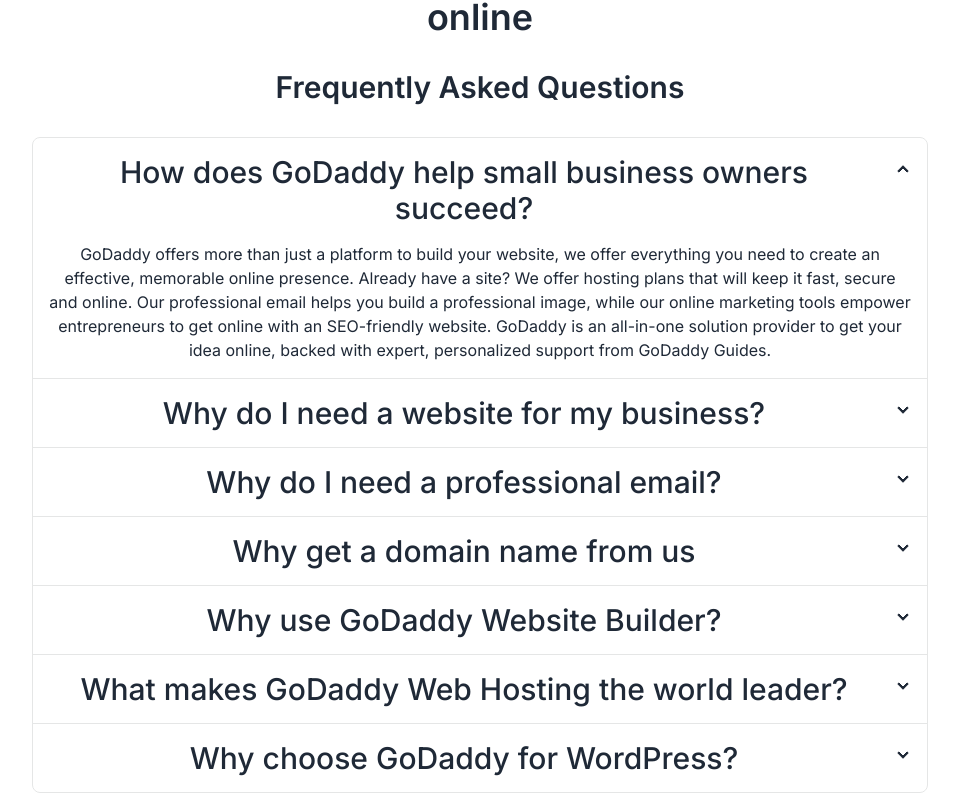
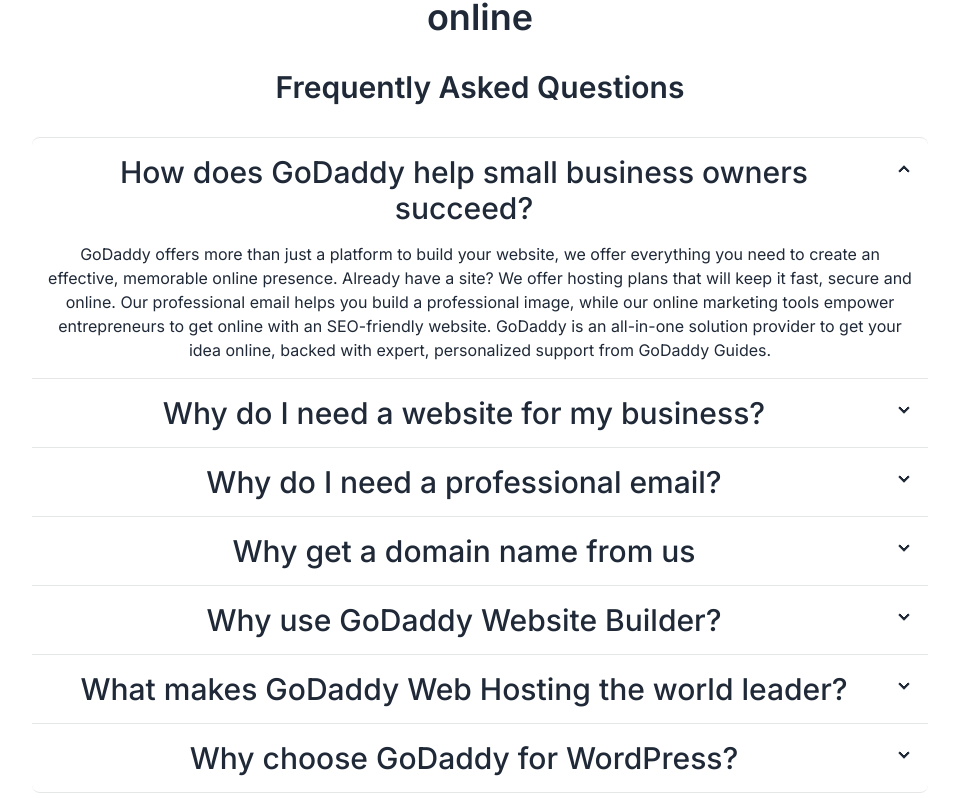
Before and after one commit to Daniel264/GoDaddy, a Next.js app: page / in a window 1280 px wide. Shown: the part 3521-4320 px from the top of the page, without its empty margins (160-1119 px from the left). Built offline with nearby package versions, Linux system fonts and the light colour scheme.

Commit message:
remove vertical borders from questions component

```diff
--- a/components/Questions.tsx
+++ b/components/Questions.tsx
@@ -7,9 +7,11 @@ const Questions = () => {
         Millions of customers rely on our domains and web hosting to get their
         ideas online
       </h1>
-      <h2 className="text-3xl py-8 font-semibold">Frequently Asked Questions</h2>
+      <h2 className="text-3xl py-8 font-semibold">
+        Frequently Asked Questions
+      </h2>
       <div className="join join-vertical w-full">
-        <div className="collapse collapse-arrow join-item border-base-300 border">
+        <div className="collapse collapse-arrow join-item border-base-300  border border-x-0">
           <input type="radio" name="my-accordion-4" defaultChecked />
           <div className="collapse-title text-xl font-medium ">
             <p className="md:text-3xl ">
@@ -30,10 +32,12 @@ const Questions = () => {
             </p>
           </div>
         </div>
-        <div className="collapse collapse-arrow join-item border-base-300 border">
+        <div className="collapse collapse-arrow join-item border-base-300 border border-x-0">
           <input type="radio" name="my-accordion-4" />
           <div className="collapse-title text-xl font-medium">
-            <p className="md:text-3xl">Why do I need a website for my business?</p>
+            <p className="md:text-3xl">
+              Why do I need a website for my business?
+            </p>
           </div>
           <div className="collapse-content">
             <p>
@@ -58,7 +62,7 @@ const Questions = () => {
             </p>
           </div>
         </div>
-        <div className="collapse collapse-arrow join-item border-base-300 border">
+        <div className="collapse collapse-arrow join-item border-base-300 border border-x-0">
           <input type="radio" name="my-accordion-4" />
           <div className="collapse-title text-xl font-medium">
             <p className="md:text-3xl">Why do I need a professional email?</p>
@@ -86,7 +90,7 @@ const Questions = () => {
             </p>
           </div>
         </div>
-        <div className="collapse collapse-arrow join-item border-base-300 border">
+        <div className="collapse collapse-arrow join-item border-base-300 border border-x-0">
           <input type="radio" name="my-accordion-4" />
           <div className="collapse-title text-xl font-medium">
             <p className="md:text-3xl">Why get a domain name from us</p>
@@ -101,7 +105,7 @@ const Questions = () => {
             </p>
           </div>
         </div>
-        <div className="collapse collapse-arrow join-item border-base-300 border">
+        <div className="collapse collapse-arrow join-item border-base-300 border border-x-0">
           <input type="radio" name="my-accordion-4" />
           <div className="collapse-title text-xl font-medium">
             <p className="md:text-3xl">Why use GoDaddy Website Builder?</p>
@@ -116,7 +120,7 @@ const Questions = () => {
             </p>
           </div>
         </div>
-        <div className="collapse collapse-arrow join-item border-base-300 border">
+        <div className="collapse collapse-arrow join-item border-base-300 border border-x-0">
           <input type="radio" name="my-accordion-4" />
           <div className="collapse-title text-xl font-medium">
             <p className="md:text-3xl">
@@ -134,7 +138,7 @@ const Questions = () => {
             </p>
           </div>
         </div>
-        <div className="collapse collapse-arrow join-item border-base-300 border">
+        <div className="collapse collapse-arrow join-item border-base-300 border border-x-0">
           <input type="radio" name="my-accordion-4" />
           <div className="collapse-title text-xl font-medium">
             <p className="md:text-3xl">Why choose GoDaddy for WordPress?</p>
```
